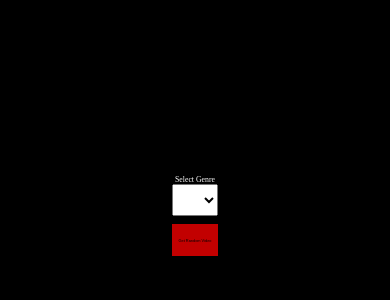
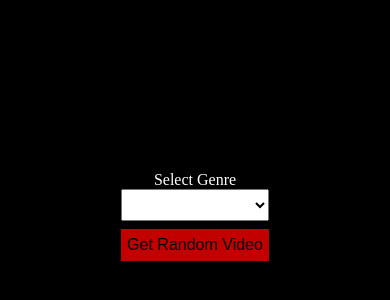
Before and after one commit to tobseyltd/intermediate-practice-youtube-api-modules, a website with bundled scripts: page index.html in a window 390 px wide. Shown: the part 172-472 px from the top of the page. Built offline with nearby package versions, Linux system fonts and the light colour scheme; no server answers.

Commit message:
#10 app v1.6

```diff
--- a/css/style.css
+++ b/css/style.css
@@ -6,7 +6,7 @@ body {
     align-items: center;
     color: white;
     background-color: black;
-    font-size: clamp(2vw, 16px, 1vw);
+    font-size: clamp(2vw, 16px, 5vw);
 }
 
 .video-generator {
@@ -31,7 +31,7 @@ form select {
     background-color: #c20000;
     color: black;
     border: none;
-    font-size: clamp(1vw, 1rem, 1vw);
+    font-size: clamp(1vw, 1rem, 5vw);
     cursor: pointer;
 }
 
```
